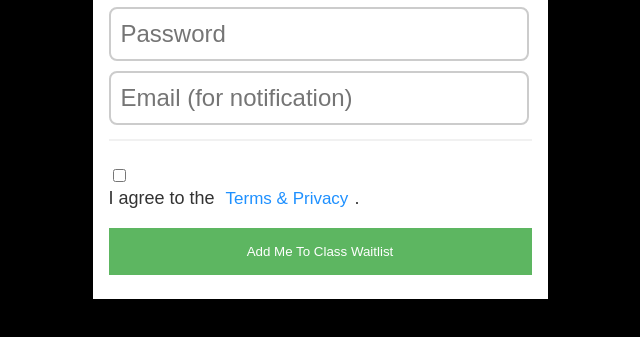
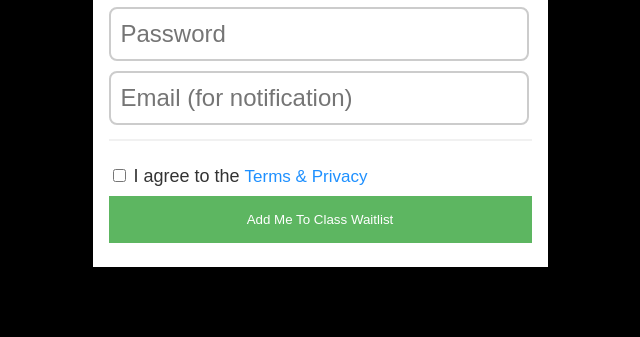
Before and after one commit to jack-roseman/PennCourseRobot, a website: page public/index.html in a window 1280 px wide. Shown: the part 343-680 px from the top of the page, without its empty margins (320-960 px from the left). Drawn offline with nearby package versions, Linux system fonts and the light colour scheme.

```diff
--- a/public/index.html
+++ b/public/index.html
@@ -142,6 +142,7 @@
         }
 
         button.link {
+            padding: 0;
             background: none;
             border: none;
             color: dodgerblue;
@@ -175,8 +176,8 @@
             <hr>
             <div style="display: inline">
                 <input type="checkbox" name="agree" required>
-                <p>I agree to the <button class="link" onclick="termsandconditions()">Terms & Privacy</button>.</p>
-
+                <p style="display: inline">I agree to the <button class="link" onclick="termsandconditions()">Terms &
+                        Privacy</button></p>
             </div>
 
             <button type="submit" class="registerbtn">Add Me To Class Waitlist</button>
```
